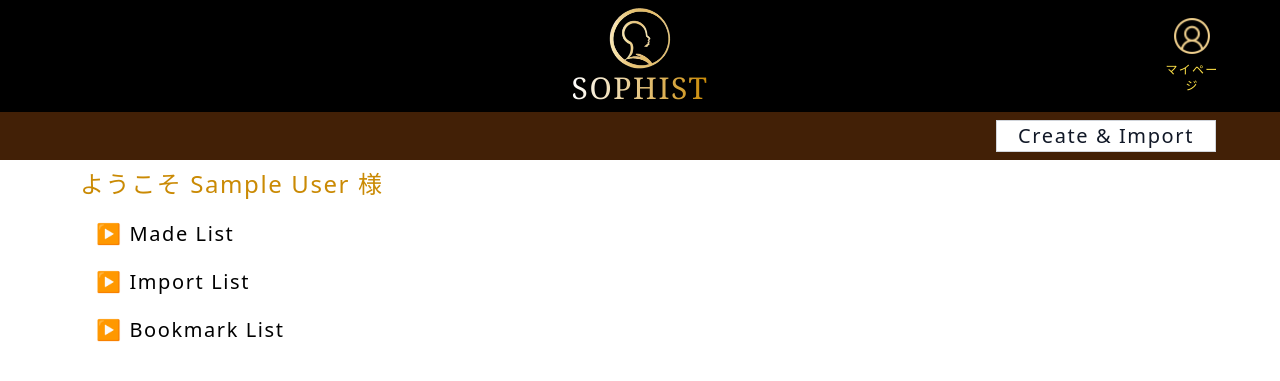
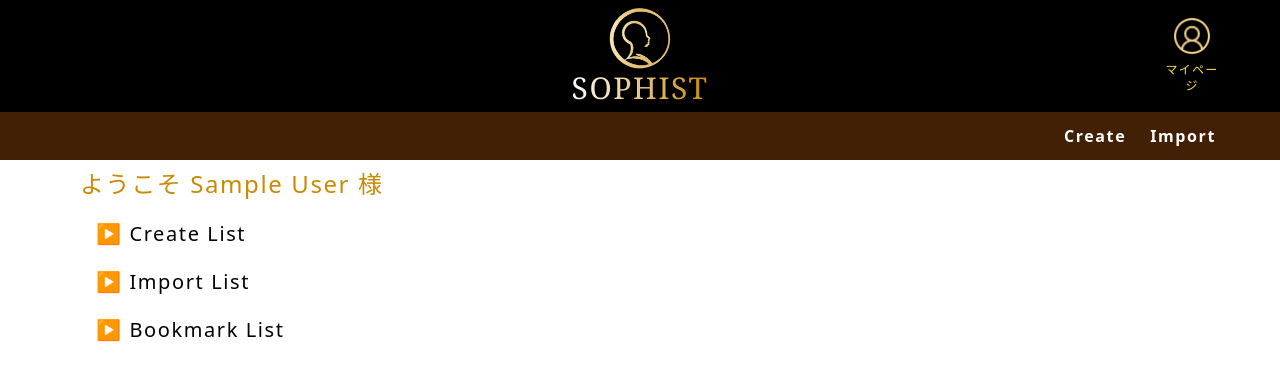
Before and after one commit to AOI-1up/Sophist, a Flask app: page / in a window 1280 px wide. Shown: the top 381 px of the page. Run offline with Flask 2, Linux system fonts and the light colour scheme; the visitor is signed in with stand-in values (Sample User, id 1); data comes from the database, SQL or seed files in the repository; some libraries are stand-ins or nearby versions.

Commit message:
[Feat] モーダルの実装

```diff
--- a/src/app/templates/index.html
+++ b/src/app/templates/index.html
@@ -15,18 +15,18 @@
         ようこそ {{ current_user.name }} 様
     </div>
     <div class="ml-14">
-        <div x-data="{ isOpen: false }" class="mt-5">
+        <div x-data="{ isOpen: false }" class="w-fit mt-5">
             <div @click="isOpen = !isOpen" class="text-xl cursor-pointer">
                 <span x-show="!isOpen">▶</span>
                 <span x-show="isOpen">▼</span>
-                Made List
+                Create List
             </div>
             <ul x-show="isOpen" class="mt-2">
                 <li>GET ({{ current_user.name }} が作成した問題リスト)</li>
             </ul>
         </div>
 
-        <div x-data="{ isOpen: false }" class="mt-5">
+        <div x-data="{ isOpen: false }" class="w-fit mt-5">
             <div @click="isOpen = !isOpen" class="text-xl cursor-pointer">
                 <span x-show="!isOpen">▶</span>
                 <span x-show="isOpen">▼</span>
@@ -37,7 +37,7 @@
             </ul>
         </div>
 
-        <div x-data="{ isOpen: false }" class="mt-5">
+        <div x-data="{ isOpen: false }" class="w-fit mt-5">
             <div @click="isOpen = !isOpen" class="text-xl cursor-pointer">
                 <span x-show="!isOpen">▶</span>
                 <span x-show="isOpen">▼</span>
--- a/src/app/templates/layout.html
+++ b/src/app/templates/layout.html
@@ -7,7 +7,7 @@
     <script defer src="https://cdn.jsdelivr.net/npm/alpinejs@3.x.x/dist/cdn.min.js"></script>
 </head>
 
-<body class="tracking-widest">
+<body class="tracking-widest" x-data="{ open : false }">
     <header class="flex flex-col">
         <div class="h-28 bg-black flex justify-center">
             <div class="w-[1200px] min-w-[400px] relative">
@@ -40,10 +40,13 @@
         <div class="h-12 bg-yellow-950 flex justify-center">
             <div class="w-[1200px] min-w-[400px] relative">
                 <div class="w-full h-full absolute flex items-center justify-end">
-                    <button
-                        class="w-[220px] h-8 flex items-center justify-center mr-6 bg-white hover:bg-gray-200  border border-gray-300 tracking-widest"
-                        onClick='alert("Open Modal...")'>
-                        <div class="text-gray-900 text-xl">Create & Import</div>
+                    <a href="{{ url_for('auth.logout') }}"
+                        class="mr-6 font-bold text-white tracking-widest hover:text-yellow-300">
+                        Create
+                    </a>
+                    <button @click="open = true"
+                        class="mr-6 font-bold text-white tracking-widest hover:text-yellow-300">
+                        Import
                     </button>
                 </div>
             </div>
@@ -55,6 +58,17 @@
             {% endblock %}
         </div>
     </main>
+    <div x-show="open" class="absolute top-0 left-0 w-screen h-screen">
+        <div @click="open = false" class="flex justify-center items-center w-full h-full bg-black bg-opacity-80">
+            <div @click.stop="open = true" class="w-[400px] h-[180px] bg-white border rounded-md">
+                <div class="mt-2 ml-5 font-bold text-xl">List ID</div>
+                <div class="flex justify-center items-center">
+                    <input class="w-[200px] h-[50px] border-2 font-bold text-2xl tracking-widest" />
+                    <button class="w-[100px] h-[50px] bg-yellow-950 text-white text-xl font-bold">Import</button>
+                </div>
+            </div>
+        </div>
+    </div>
 </body>
 
 </html>
```
